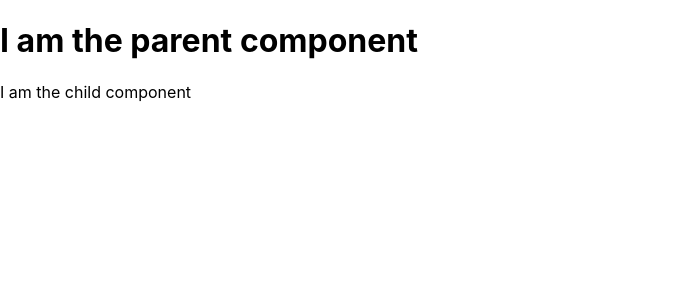
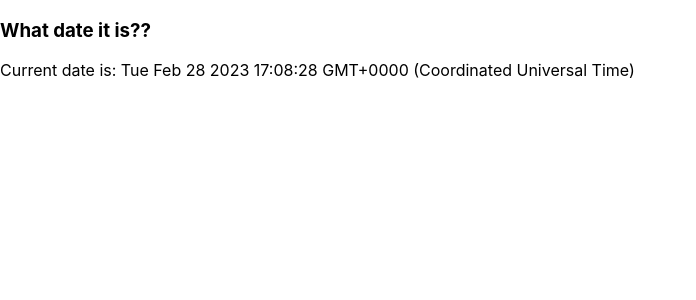
Before and after one commit to shaafiiull/My_React_Journey_With_FreeCodeCamp, a React (Create React App) app: page / in a window 1280 px wide. Shown: the top 300 px of the page, without its empty margins (0-696 px from the left). Built offline with nearby package versions, Linux system fonts and the light colour scheme.

Commit message:
Calender and CurrentDate component is created to learn how props is passed by parent component  and recieved by child component

```diff
--- a/src/App.js
+++ b/src/App.js
@@ -1,3 +1,4 @@
+import Calender from "./components/Calender";
 import FirstCLassComponent from "./components/FirstCLassComponent";
 import HelloJSX from "./components/HelloJSX";
 import ParentComponent from "./components/ParentComponent";
@@ -7,7 +8,8 @@ function App() {
     <div className="App">
       {/* <HelloJSX></HelloJSX> */}
       {/* <FirstCLassComponent></FirstCLassComponent> */}
-      <ParentComponent></ParentComponent>
+      {/* <ParentComponent></ParentComponent> */}
+      <Calender></Calender>
     </div>
   );
 }
--- /dev/null
+++ b/src/components/Calender.js
@@ -0,0 +1,18 @@
+import React, { Component } from "react";
+import CurrentDate from "./CurrentDate";
+
+class Calender extends Component {
+  constructor(props) {
+    super(props);
+  }
+  render() {
+    return (
+      <div>
+        <h3>What date it is??</h3>
+        <CurrentDate date={Date()}></CurrentDate>
+      </div>
+    );
+  }
+}
+
+export default Calender;
--- /dev/null
+++ b/src/components/CurrentDate.js
@@ -0,0 +1,11 @@
+import React from "react";
+
+const CurrentDate = (props) => {
+  return (
+    <div>
+      <p>Current date is: {props.date}</p>
+    </div>
+  );
+};
+
+export default CurrentDate;
```
